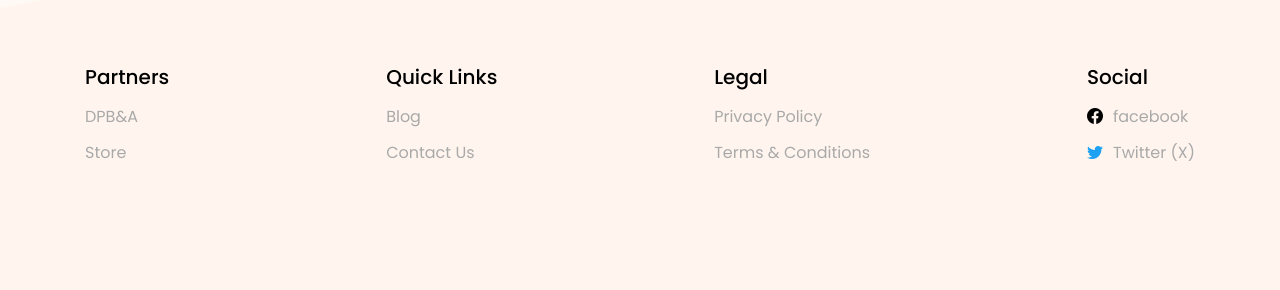
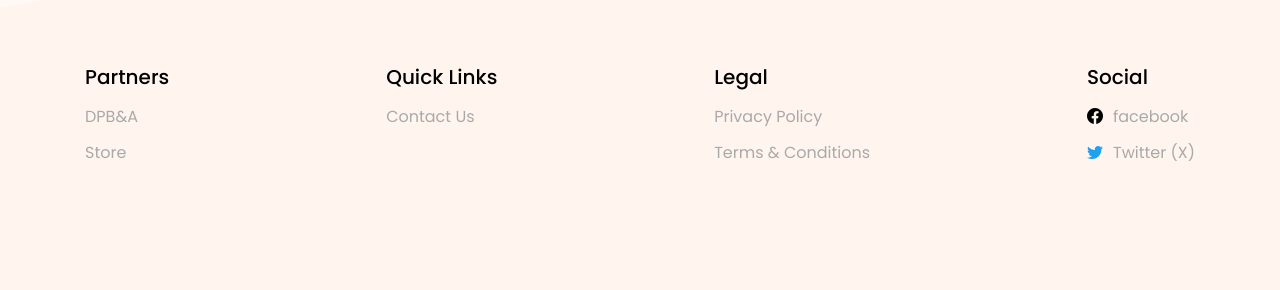
Before and after one commit to Adassa-Enterprise-Solutions/adassa-academy, a Jekyll site: the page built from terms-and-conditions.html, in a window 1280 px wide and 900 px high, scrolled down 863 px. Shown: the part 583-873 px from the top of the window. Built offline with Jekyll 4.4.1, drawn with Linux system fonts in a browser that asks for light colours.

Commit message:
General updates.

```diff
--- a/_includes/footer.html
+++ b/_includes/footer.html
@@ -22,9 +22,6 @@
         <div class="qlinks">
             <h2>Quick Links</h2>
             <ul>
-                <a href="/blog">
-                    <li>Blog</li>
-                </a>
                 <a href="/contact">
                     <li>Contact Us</li>
                 </a>
```
